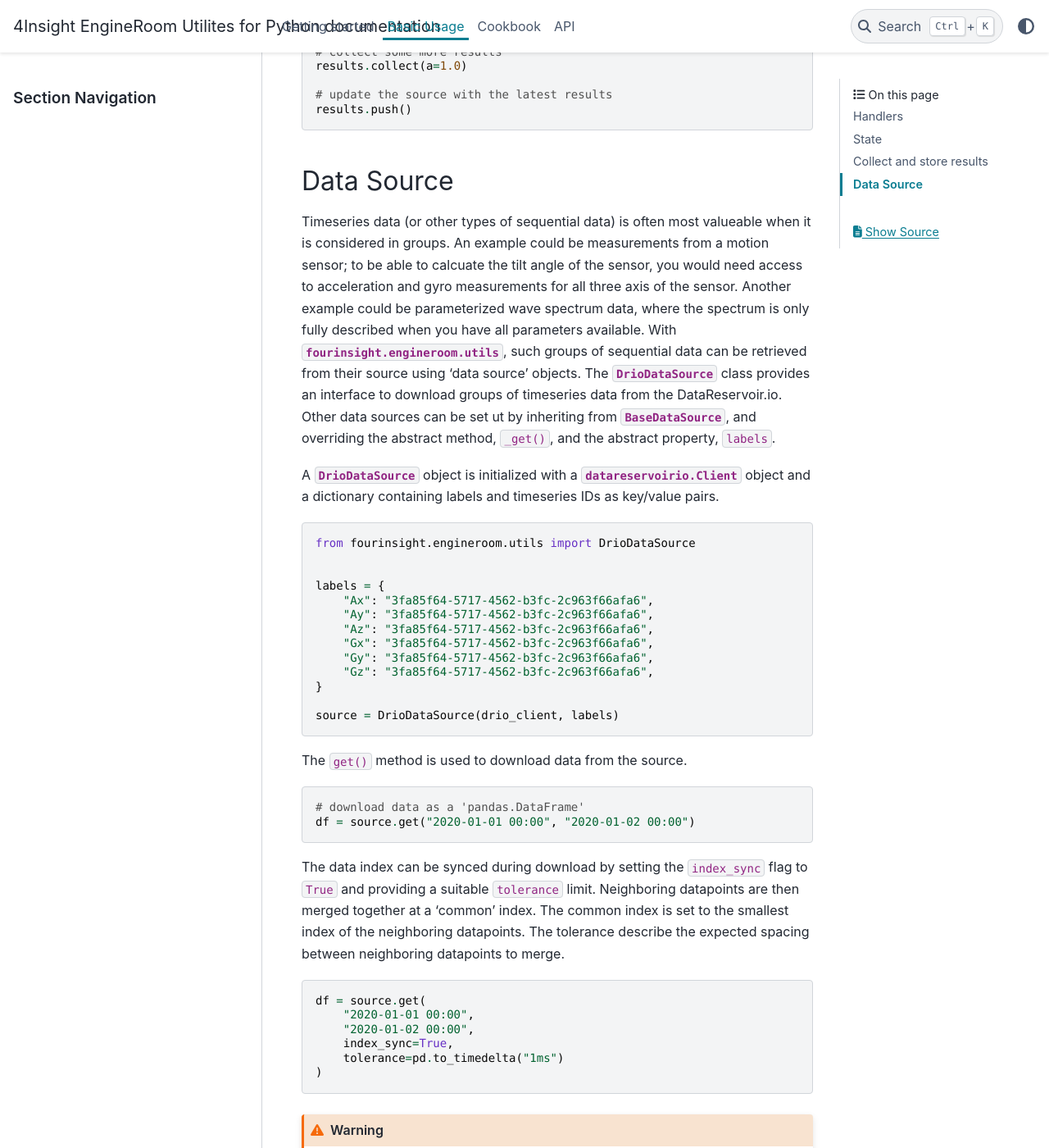
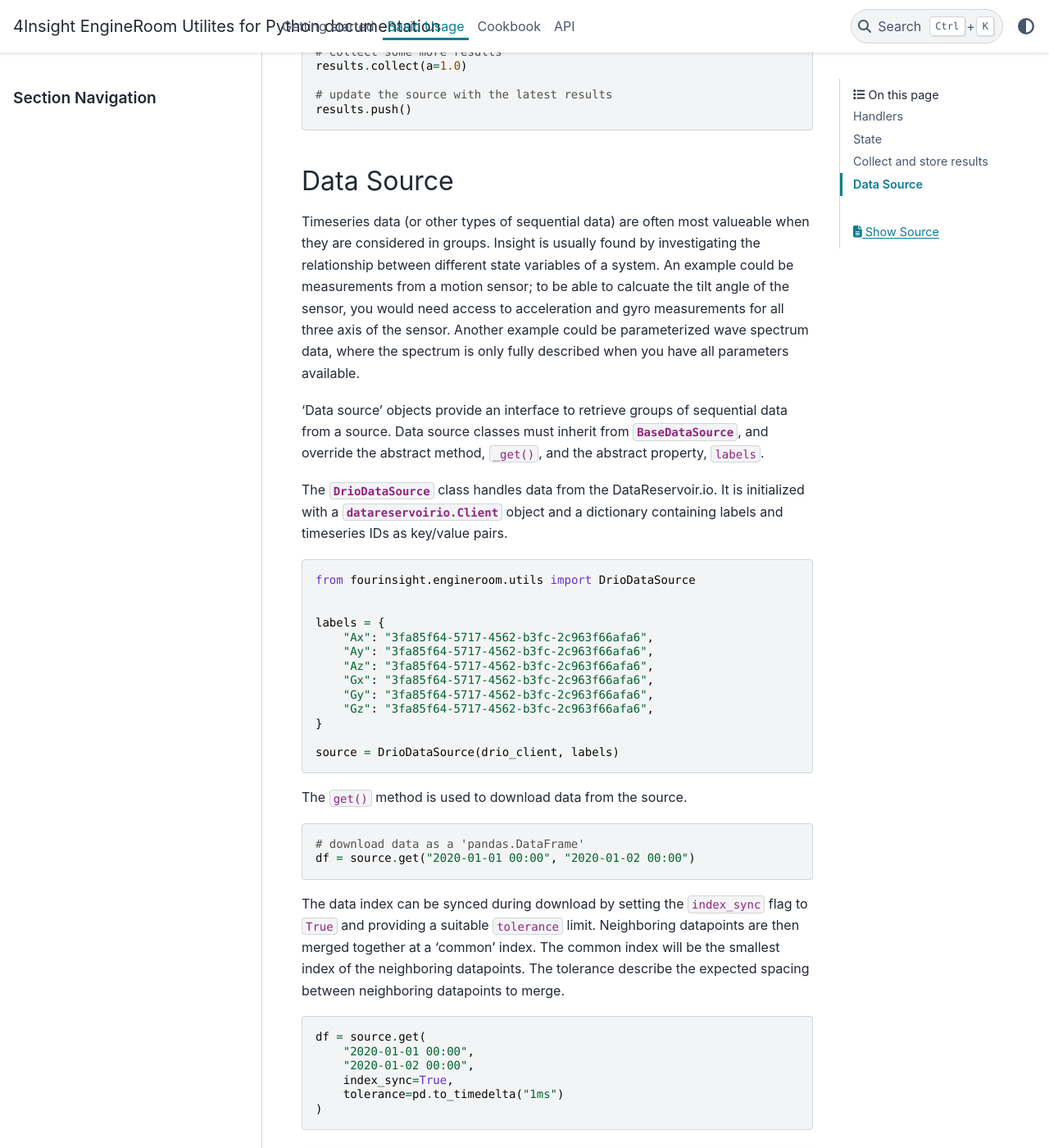
Before and after one commit to 4Subsea/fourinsight-engineroom-utils-python, a Sphinx documentation site: the page built from docs/basic_usage.rst, in a window 1280 px wide and 1400 px high, scrolled down 3606 px. Shown: the whole window at 82% size. Built offline with Sphinx 7.4.7 and the PyData theme 0.15.4, drawn with Linux system fonts in a browser that asks for light colours; some of the changed text lies outside the part shown.

Commit message:
documentation update

```diff
--- a/docs/basic_usage.rst
+++ b/docs/basic_usage.rst
@@ -191,20 +191,21 @@ be pushed and pulled from a source.
 Data Source
 -----------
 
-Timeseries data (or other types of sequential data) is often most valueable when it is
-considered in groups. An example could be measurements from a motion sensor; to be
-able to calcuate the tilt angle of the sensor, you would need access to acceleration
-and gyro measurements for all three axis of the sensor. Another example could be
-parameterized wave spectrum data, where the spectrum is only fully described when
-you have all parameters available. With :mod:`fourinsight.engineroom.utils`, such groups
-of sequential data can be retrieved from their source using 'data source' objects.
-The :class:`DrioDataSource` class provides an interface to download groups of timeseries
-data from the DataReservoir.io. Other data sources can be set ut by inheriting from
-:class:`BaseDataSource`, and overriding the abstract method, ``_get()``, and the abstract
-property, ``labels``.
+Timeseries data (or other types of sequential data) are often most valueable when
+they are considered in groups. Insight is usually found by investigating the relationship
+between different state variables of a system. An example could be measurements from
+a motion sensor; to be able to calcuate the tilt angle of the sensor, you would need
+access to acceleration and gyro measurements for all three axis of the sensor. Another
+example could be parameterized wave spectrum data, where the spectrum is only fully
+described when you have all parameters available.
 
-A :class:`DrioDataSource` object is initialized with a :class:`datareservoirio.Client`
-object and a dictionary containing labels and timeseries IDs as key/value pairs.
+'Data source' objects provide an interface to retrieve groups of sequential data
+from a source. Data source classes must inherit from :class:`BaseDataSource`, and
+override the abstract method, ``_get()``, and the abstract property, ``labels``.
+
+The :class:`DrioDataSource` class handles data from the DataReservoir.io. It is
+initialized with a :class:`datareservoirio.Client` object and a dictionary containing
+labels and timeseries IDs as key/value pairs.
 
 .. code-block:: python
 
@@ -231,7 +232,7 @@ The ``get()`` method is used to download data from the source.
 
 The data index can be synced during download by setting the ``index_sync`` flag
 to ``True`` and providing a suitable ``tolerance`` limit. Neighboring datapoints are
-then merged together at a 'common' index. The common index is set to the smallest
+then merged together at a 'common' index. The common index will be the smallest
 index of the neighboring datapoints. The tolerance describe the expected spacing
 between neighboring datapoints to merge.
 
```
Also changed, not shown: other parts of docs/basic_usage.rst (+2 -2 lines).
